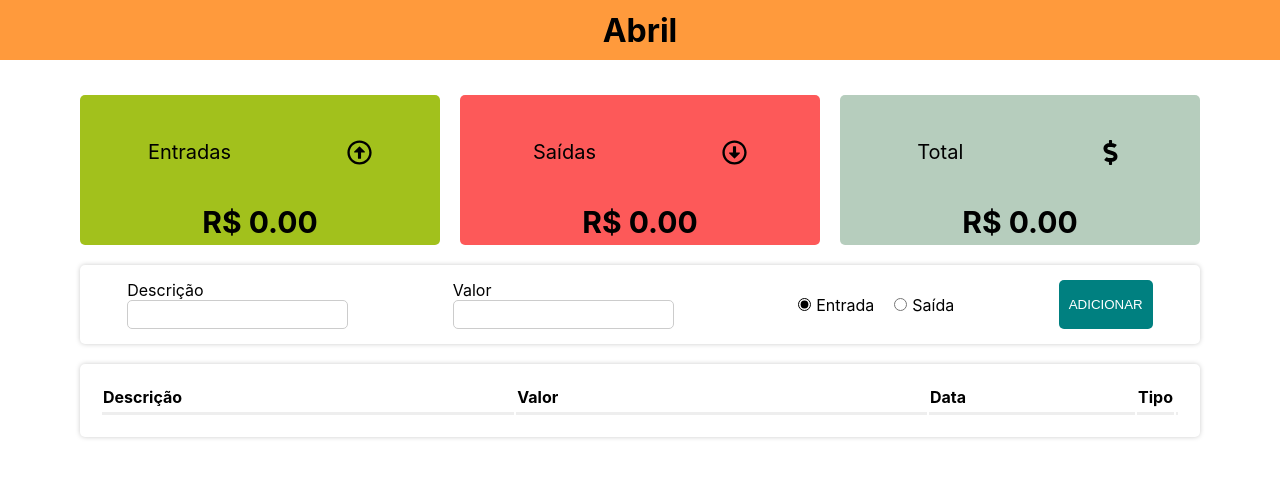
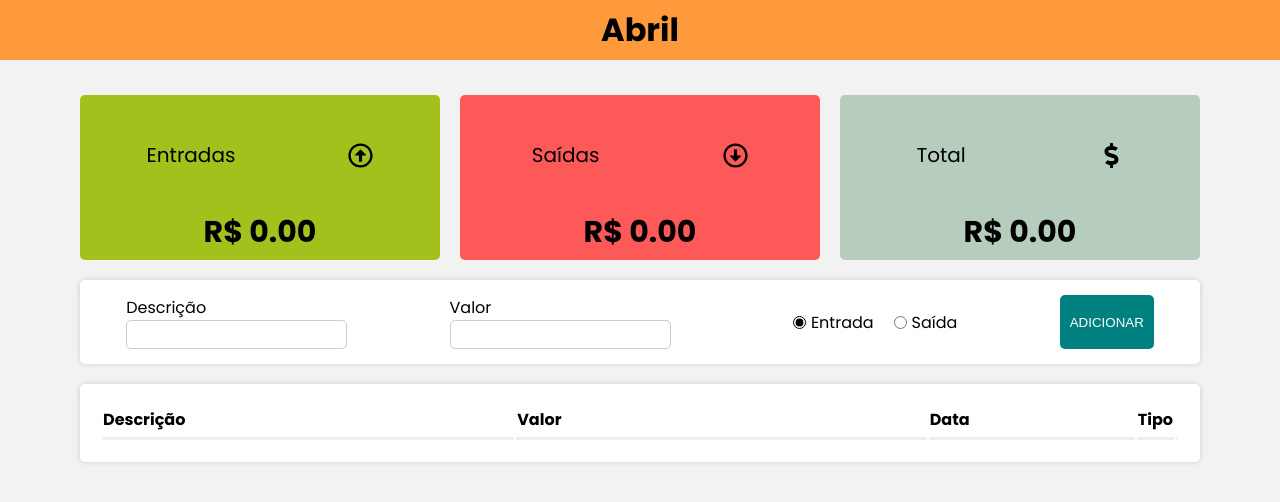
Before and after one commit to GuilhermeCastillo/WebFinance-frontend, a React (Create React App) app: page / in a window 1280 px wide. Shown: the top 502 px of the page. Built offline with nearby package versions, Linux system fonts and the light colour scheme; the HTML template or start-up script is replaced by a standard one.

Commit message:
global styles

```diff
--- a/public/index.html
+++ b/public/index.html
@@ -10,34 +10,18 @@
       content="Web site created using create-react-app"
     />
     <link rel="apple-touch-icon" href="%PUBLIC_URL%/logo192.png" />
-    <!--
-      manifest.json provides metadata used when your web app is installed on a
-      user's mobile device or desktop. See https://developers.google.com/web/fundamentals/web-app-manifest/
-    -->
+
     <link rel="manifest" href="%PUBLIC_URL%/manifest.json" />
-    <!--
-      Notice the use of %PUBLIC_URL% in the tags above.
-      It will be replaced with the URL of the `public` folder during the build.
-      Only files inside the `public` folder can be referenced from the HTML.
-
-      Unlike "/favicon.ico" or "favicon.ico", "%PUBLIC_URL%/favicon.ico" will
-      work correctly both with client-side routing and a non-root public URL.
-      Learn how to configure a non-root public URL by running `npm run build`.
-    -->
-    <title>React App</title>
+    <link rel="preconnect" href="https://fonts.googleapis.com" />
+    <link rel="preconnect" href="https://fonts.gstatic.com" crossorigin />
+    <link
+      href="https://fonts.googleapis.com/css2?family=Poppins:ital,wght@0,100;0,200;0,300;0,400;0,500;0,600;0,700;0,800;0,900;1,100;1,200;1,300;1,400;1,500;1,600;1,700;1,800;1,900&display=swap"
+      rel="stylesheet"
+    />
+    <title>WebFinance</title>
   </head>
   <body>
     <noscript>You need to enable JavaScript to run this app.</noscript>
     <div id="root"></div>
-    <!--
-      This HTML file is a template.
-      If you open it directly in the browser, you will see an empty page.
-
-      You can add webfonts, meta tags, or analytics to this file.
-      The build step will place the bundled scripts into the <body> tag.
-
-      To begin the development, run `npm start` or `yarn start`.
-      To create a production bundle, use `npm run build` or `yarn build`.
-    -->
   </body>
 </html>
--- a/src/App.js
+++ b/src/App.js
@@ -1,9 +1,12 @@
 import RoutesApp from "./routes";
+import Global from "./styles/global";
 
 function App() {
   return (
     <div className="App">
       <RoutesApp />
+
+      <Global />
     </div>
   );
 }
--- /dev/null
+++ b/src/styles/global.js
@@ -0,0 +1,14 @@
+import { createGlobalStyle } from "styled-components";
+
+const Global = createGlobalStyle`
+
+    body {
+        margin: 0;
+        padding: 0;
+        font-family: 'Poppins', Sans-Serif;
+        background-color: #f2f2f2;
+    }
+
+`;
+
+export default Global;
```
